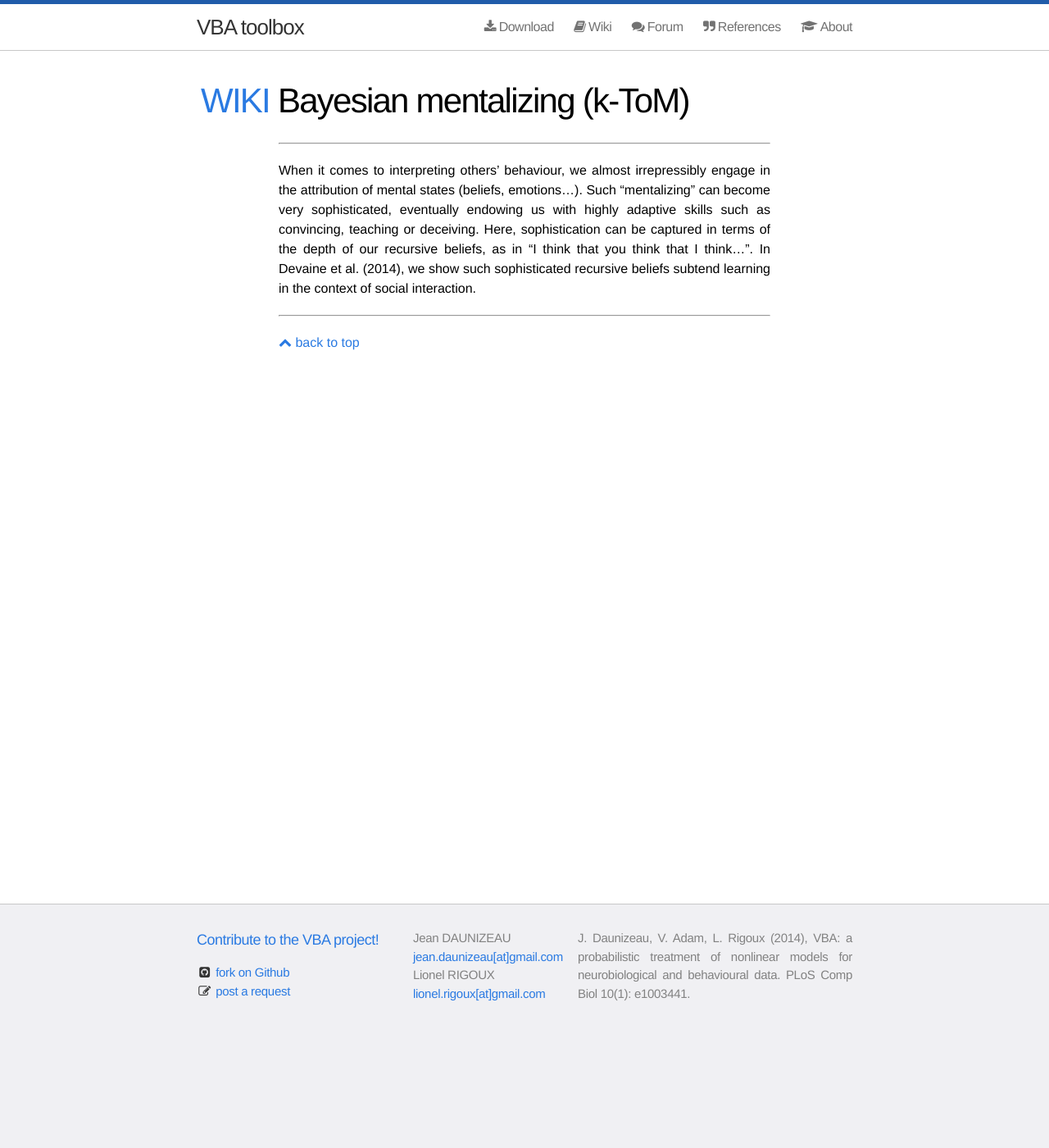
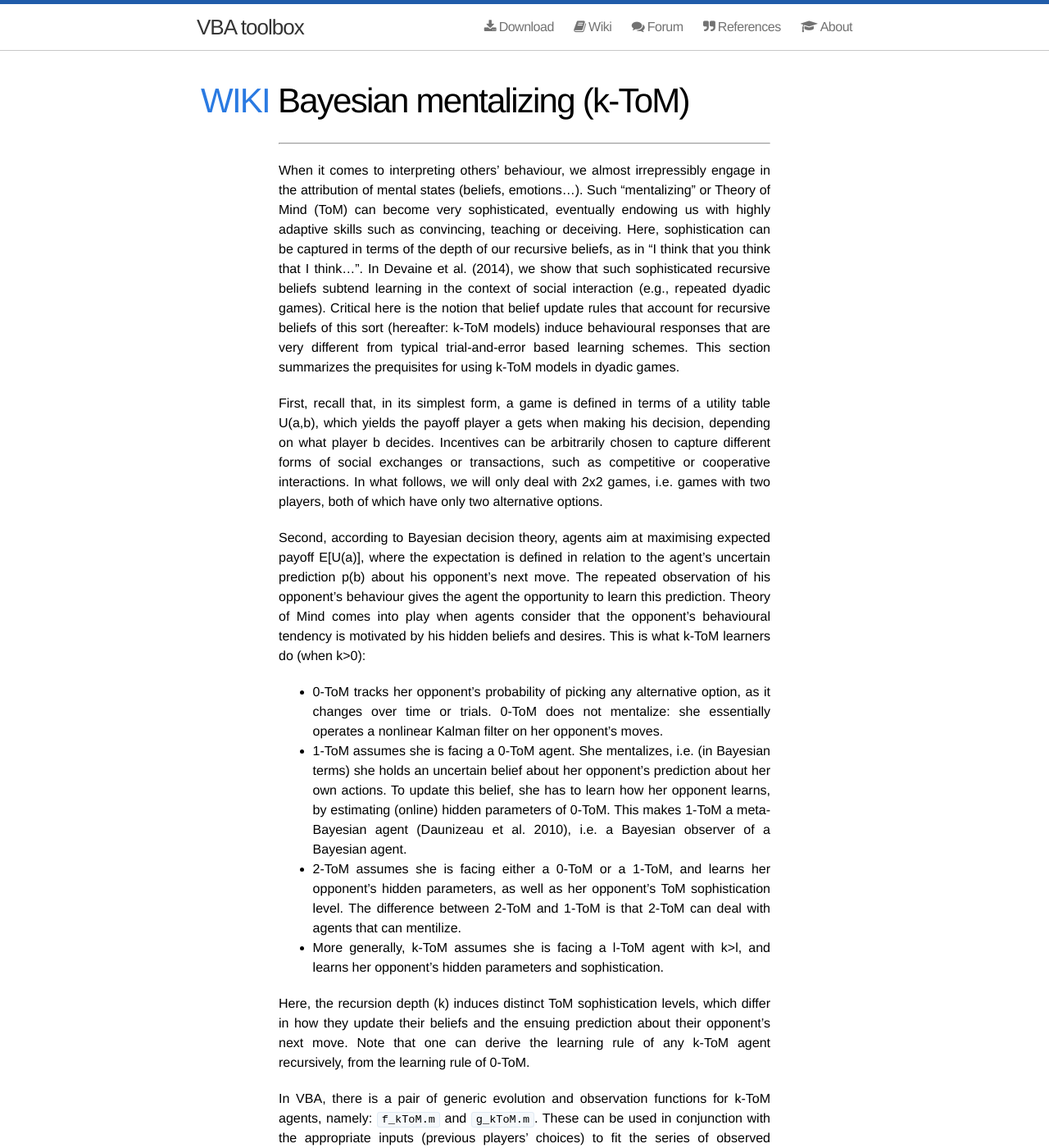
Before and after one commit to MBB-team/VBA-toolbox, a Jekyll site: the page built from _wiki/ktom.md, in a window 1280 px wide and 1400 px high. Shown: the whole window at 82% size. Built offline with Jekyll 4.4.1, drawn with Linux system fonts in a browser that asks for light colours; nearby versions of some CDN libraries; some of the changed text lies outside the part shown.

Commit message:
Update ktom.md

```diff
--- a/_wiki/ktom.md
+++ b/_wiki/ktom.md
@@ -4,4 +4,28 @@ title: "Bayesian mentalizing (k-ToM)"
 
 {:toc}
 
-When it comes to interpreting others' behaviour, we almost irrepressibly engage in the attribution of mental states (beliefs, emotions…). Such "mentalizing" can become very sophisticated, eventually endowing us with highly adaptive skills such as convincing, teaching or deceiving. Here, sophistication can be captured in terms of the depth of our recursive beliefs, as in "I think that you think that I think...". In Devaine et al. (2014), we show such sophisticated recursive beliefs subtend learning in the context of social interaction.
+When it comes to interpreting others' behaviour, we almost irrepressibly engage in the attribution of mental states (beliefs, emotions...). Such "mentalizing" or Theory of Mind (ToM) can become very sophisticated, eventually endowing us with highly adaptive skills such as convincing, teaching or deceiving. Here, sophistication can be captured in terms of the depth of our recursive beliefs, as in "I think that you think that I think...". In Devaine et al. (2014), we show that such sophisticated recursive beliefs subtend learning in the context of social interaction (e.g., repeated dyadic games). Critical here is the notion that belief update rules that account for recursive beliefs of this sort (hereafter: k-ToM models) induce behavioural responses that are very different from typical trial-and-error based learning schemes.
+This section summarizes the prequisites for using k-ToM models in dyadic games.
+
+First, recall that, in its simplest form, a game is defined in terms of a utility table U(a,b), which yields the payoff player a gets when making his decision, depending on what player b decides. Incentives can be arbitrarily chosen to capture different forms of social exchanges or transactions, such as competitive or cooperative interactions. In what follows, we will only deal with 2x2 games, i.e. games with two players, both of which have only two alternative options.
+
+Second, according to Bayesian decision theory, agents aim at maximising expected payoff E[U(a)], where the expectation is defined in relation to the agent's uncertain prediction p(b) about his opponent's next move. The repeated observation of his opponent's behaviour gives the agent the opportunity to learn this prediction. Theory of Mind comes into play when agents consider that the opponent's behavioural tendency is motivated by his hidden beliefs and desires. This is what k-ToM learners do (when k>0):
+
+- 0-ToM tracks her opponent's probability of picking any alternative option, as it changes over time or trials. 0-ToM does not mentalize: she essentially operates a nonlinear Kalman filter on her opponent's moves.
+- 1-ToM assumes she is facing a 0-ToM agent. She mentalizes, i.e. (in Bayesian terms) she holds an uncertain belief about her opponent's prediction about her own actions. To update this belief, she has to learn how her opponent learns, by estimating (online) hidden parameters of 0-ToM. This makes 1-ToM a meta-Bayesian agent (Daunizeau et al. 2010), i.e. a Bayesian observer of a Bayesian agent.
+- 2-ToM assumes she is facing either a 0-ToM or a 1-ToM, and learns her opponent's hidden parameters, as well as her opponent's ToM sophistication level. The difference between 2-ToM and 1-ToM is that 2-ToM can deal with agents that can mentilize.
+- More generally, k-ToM assumes she is facing a l-ToM agent with k>l, and learns her opponent's hidden parameters and sophistication.
+
+Here, the recursion depth (k) induces distinct ToM sophistication levels, which differ in how they update their beliefs and the ensuing prediction about their opponent's next move. Note that one can derive the learning rule of any k-ToM agent recursively, from the learning rule of 0-ToM.
+
+
+In VBA, there is a pair of generic evolution and observation functions for k-ToM agents, namely: `f_kToM.m` and `g_kToM.m`. These can be used in conjunction with the appropriate inputs (previous players' choices) to fit the series of observed choices in a 2x2 game, whose utility table is given. The script `demo_recur.m` exemplifies the simulation and inversion of such k-ToM learner.
+
+Below are optional inputs that can be changed to adapt the model to one's specific experiment:
+
+- options.InF.game: 2x2x2 payoff table (game(:,:,1) is the first player's payoff, whereas game(:,:,2) is the second player's payoff). For exmaple (as in the demo script), setting `game=cat(3,[1,0;0,1],[0,1;1,0])` induces a competitive ("hide-and-seek") game, where the first player is the seeker and the second is the hider.
+- options.inF.player: 1 or 2. In the above example, this flag effectively switches the role (hider or seeker) of the player, whose behaviour we are trying to fit.
+- options.inF.lev: this is the player's ToM sophistication level (k).
+- options.inF.dummyPar: this is 3x1 binary vector, which states which hidden parameter k-ToM assumes to vary across trials (volatility, temperature and bias). By default, it is set to [1;0;0], which means that only k-ToM's opponent's prior volatility is assumed to change across trials.
+
+Note that some states indexing has to be set according to: `options.inG.indlevel=defIndlev(level, NtotPar)`, where `level` is the player's ToM sophistication level, and `NtotPar` is the total number of hidden evolution and observation parameters for k-ToM players (here, `NtotPar=3`: volatility, temperature and bias).
```
